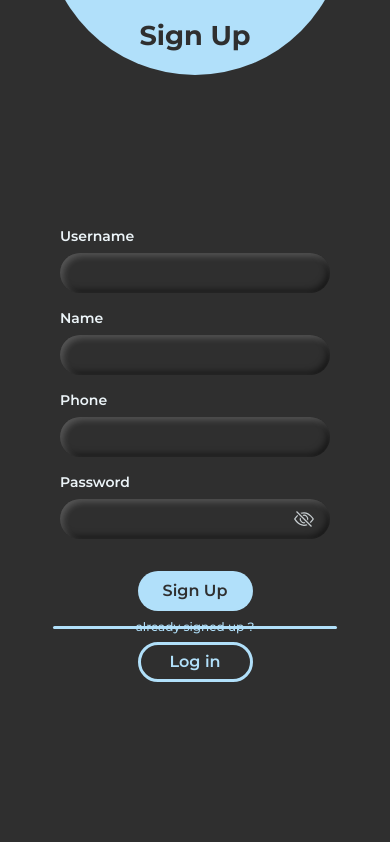
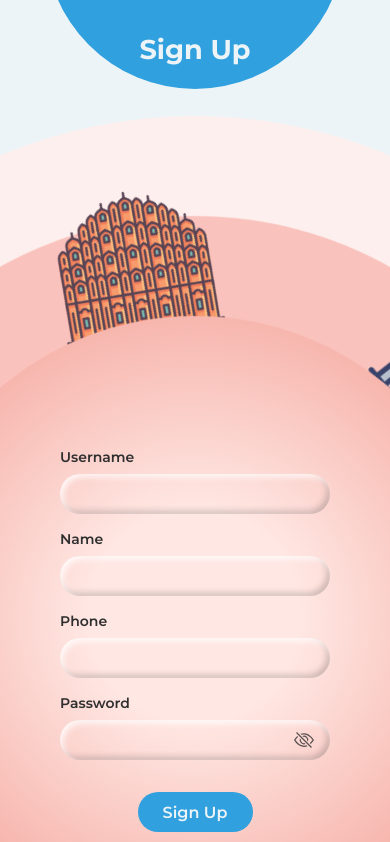
Before and after one commit to soydevs/frontend, a React (Create React App) app: page /signup in a window 390 px wide. Shown: the top 842 px of the page. Built offline with nearby package versions, Linux system fonts and the light colour scheme.

Commit message:
ui globe mobile..

```diff
--- a/src/components/UI/Globe/Globe.css
+++ b/src/components/UI/Globe/Globe.css
@@ -6,9 +6,7 @@
     display: inline-block;
     animation: spin 40s linear infinite both;
 }
-.spin-container:hover{
-    animation-play-state: paused;
-}
+
   @keyframes spin{
     0%{
       transform: scale(var(--scale)) rotate(0deg);
@@ -45,6 +43,16 @@
 
 }
 
+.noselect {
+    -webkit-touch-callout: none; /* iOS Safari */
+      -webkit-user-select: none; /* Safari */
+       -khtml-user-select: none; /* Konqueror HTML */
+         -moz-user-select: none; /* Old versions of Firefox */
+          -ms-user-select: none; /* Internet Explorer/Edge */
+              user-select: none; /* Non-prefixed version, currently
+                                    supported by Chrome, Edge, Opera and Firefox */
+  }
+
 .ls__img {
     --angle: 0deg;
     --y: -180px;
@@ -56,19 +64,19 @@
     -o-user-drag: none;
 }
 
-.ls__img:hover{
-    transform: rotate(var(--angle)) translateY(calc(var(--y) - 20px)) scale(1.1);
-}
+
 
 
 
 .ls_img1 {
     --angle: 0deg;
+    --y: -170px;
     transform: rotate(var(--angle)) translateY(var(--y));
     width: 100px;
 }
 
 .ls_img2 {
+    --y: -175px;
     --angle: 60deg;
     transform: rotate(var(--angle)) translateY(var(--y));
     width: 100px;
@@ -99,29 +107,66 @@
 }
 
 
-
+@media (min-width: 992px) {
+    .spin-container:hover{
+        animation-play-state: paused;
+    }
+    .ls__img:hover{
+        transform: rotate(var(--angle)) translateY(calc(var(--y) - 20px)) scale(1.1);
+    }
+}
 
 @media (min-width: 992px) and (max-width: 1380px) {
-
-    .circle {
-        width: var(--size);
-        height: var(--size);
-    }
-    .circle.outer{
-        --size: 400px;
-    }
-    .circle.middle{
-        --size: 300px;
-
-    }
-    .circle.inner{
-        --size: 200px;
+    .spin-container{
+        --scale: 2;
     }
 }
 
 
 
 @media screen and (max-width: 800px) {
+    .spin-container{
+        position: absolute;
+        top: 35%;
+        left: 50%;
+        --scale: 2;
+        display: inline-block;
+        animation: spin 40s linear infinite both;
+        z-index: 0;
+    }
+      @keyframes spin{
+        0%{
+          transform: translateX(-50%) scale(var(--scale)) rotate(0deg);
+        }
+        100%{
+          transform: translateX(-50%) scale(var(--scale)) rotate(360deg);
+        }
+    }
+
+    .ls_img1 {
+        width: 80px;
+    }
+
+    .ls_img2 {
+        width: 80px;
+    }
+
+    .ls_img3 {
+        width: 80px;
+    }
+
+    .ls_img4 {
+        width: 80px;
+    }
+
+    .ls_img5 {
+        width: 80px;
+    }
+
+    .ls_img6 {
+        width: 80px;
+    }
+
 
 }
 
--- a/src/components/UI/Globe/Globe.js
+++ b/src/components/UI/Globe/Globe.js
@@ -13,12 +13,12 @@ function Globe() {
         <div className="spin-container">
             <div className="circle outer">
                 <div className="circle middle">
-                    <img className="ls__img ls_img1" src={ls_img1} alt=""  />
-                    <img className="ls__img ls_img2" src={ls_img2} alt="" />
-                    <img className="ls__img ls_img3" src={ls_img3} alt="" />
-                    <img className="ls__img ls_img4" src={ls_img4} alt="" />
-                    <img className="ls__img ls_img5" src={ls_img5} alt=""  />
-                    <img className="ls__img ls_img6" src={ls_img6} alt="" />
+                    <img className="ls__img ls_img1 noselect" src={ls_img1} alt=""  />
+                    <img className="ls__img ls_img2 noselect" src={ls_img2} alt="" />
+                    <img className="ls__img ls_img3 noselect" src={ls_img3} alt="" />
+                    <img className="ls__img ls_img4 noselect" src={ls_img4} alt="" />
+                    <img className="ls__img ls_img5 noselect" src={ls_img5} alt=""  />
+                    <img className="ls__img ls_img6 noselect" src={ls_img6} alt="" />
                     <div className="circle inner" />
                 </div>
             </div>
--- a/src/components/auth/Login/Login.css
+++ b/src/components/auth/Login/Login.css
@@ -1,8 +1,16 @@
 .login {
-    min-height: 100vh;
+    height: 100vh;
     background: var(--bg);
     overflow: hidden;
     display: flex;
     flex-direction: column;
     align-items: flex-start;
+    overflow: hidden;
+    position: relative;
 }
+
+@media screen and (max-width: 800px) {
+    .login__transform {
+        transform: translateY(-3rem);
+    }
+}
--- a/src/components/auth/Login/Login.js
+++ b/src/components/auth/Login/Login.js
@@ -36,7 +36,7 @@ function Login() {
                     <div className="lsc__left__header">
                         <h1>Login</h1>
                     </div>
-                    <div className="lsc__left__form">
+                    <div className="lsc__left__form login__transform">
                         <form className="login__signup__form" onSubmit={handleSignUp}>
                             <div className="ls_input_div">
                                 <label>Username</label>
--- a/src/components/auth/SignUp/SignUp.css
+++ b/src/components/auth/SignUp/SignUp.css
@@ -1,10 +1,12 @@
 .signUp {
-    min-height: 100vh;
+    height: 100vh;
     background: var(--bg);
     overflow: hidden;
     display: flex;
     flex-direction: column;
     align-items: flex-start;
+    overflow: hidden;
+    position: relative;
 }
 
 .login__signup__container {
@@ -37,6 +39,7 @@
     display: flex;
     align-items: center;
     justify-content: center;
+    z-index: 5;
 }
 
 .lsc__left__header h1 {
@@ -148,27 +151,38 @@
     font-style: normal;
     font-weight: 500;
     font-size: 12px;
-    color: var(--blue);
-    background-color: var(--bg);
-    padding: 0 0.36rem;
     box-sizing: content-box;
     width: 100%;
     text-align: center;
     position: relative;
-    /* z-index: 9; */
+    padding: 5px 10px;
+    color: var(--blue);
 }
 
-.login__signup__btn h6::after {
+.login__signup__btn h6::before{
     content: '';
     position: absolute;
-    z-index: 0;
-    width: 200%;
-    background-color: var(--blue);
-    height: 3px;
-    border-radius: 5px;
     top: 50%;
     left: -50%;
+    transform: translateY(-50%);
+    height: 2px;
+    border-radius: 3px;
+    width: 50%;
+    background: var(--blue);
 }
+
+.login__signup__btn h6::after{
+    content: '';
+    position: absolute;
+    top: 50%;
+    left: 100%;
+    transform: translateY(-50%);
+    height: 2px;
+    border-radius: 3px;
+    width: 50%;
+    background: var(--blue);
+}
+
 
 
 .lsc__right {
@@ -209,12 +223,14 @@
     .lsc__left {
         flex: 1;
         min-height: 100vh;
+        justify-content: flex-end;
     }
+
     .lsc__left__header {
         left: initial;
         width: 400px;
         height: 400px;
-        transform: translate(0, -70%);
+        transform: translate(0, -75%);
         align-items: flex-end;
     }
     .lsc__left__header h1 {
@@ -222,7 +238,20 @@
         transform: translate(0%, -100%);
     }
 
+    .lsc__left__form {
+        z-index: 1;
+    }
+
+    .ls_input {
+        background: transparent;
+    }
+
     .lsc__right {
+        position: static;
+        flex: 0;
+    }
+
+    .lsc__right__header {
         display: none;
     }
 }
@@ -231,7 +260,7 @@
     .lsc__left__header {
         width: 350px;
         height: 350px;
-        transform: translate(0, -70%);
+        transform: translate(0, -75%);
     }
     .lsc__left__header h1 {
         font-size: 2.05rem;
@@ -240,10 +269,13 @@
 }
 
 @media screen and (max-width: 400px) {
+    .signUp {
+        height: 124vh;
+    }
     .lsc__left__header {
         width: 300px;
         height: 300px;
-        transform: translate(0, -75%);
+        transform: translate(0, -104%);
     }
     .lsc__left__header h1 {
         font-size: 1.7rem;
@@ -253,10 +285,14 @@
     .ls_input {
         width: 270px;
     }
+
 }
 
 @media only screen and (min-device-width: 320px) and (max-device-width:
   480px) and (-webkit-device-pixel-ratio: 2) and (device-aspect-ratio: 2/3) {
+    .signUp {
+        height: 124vh;
+    }
     .lsc__left__header {
         width: 300px;
         height: 300px;
--- a/src/context/ThemeContext.js
+++ b/src/context/ThemeContext.js
@@ -3,7 +3,7 @@ import React, { createContext, useState } from "react";
 export const ThemeContext = createContext();
 
 function ThemeContextProvider(props) {
-    const [theme, setTheme] = useState('dark');
+    const [theme, setTheme] = useState('light');
 
     const handleThemeToggle = () => {
         setTheme(theme === 'light'? 'dark' : 'light');
```
